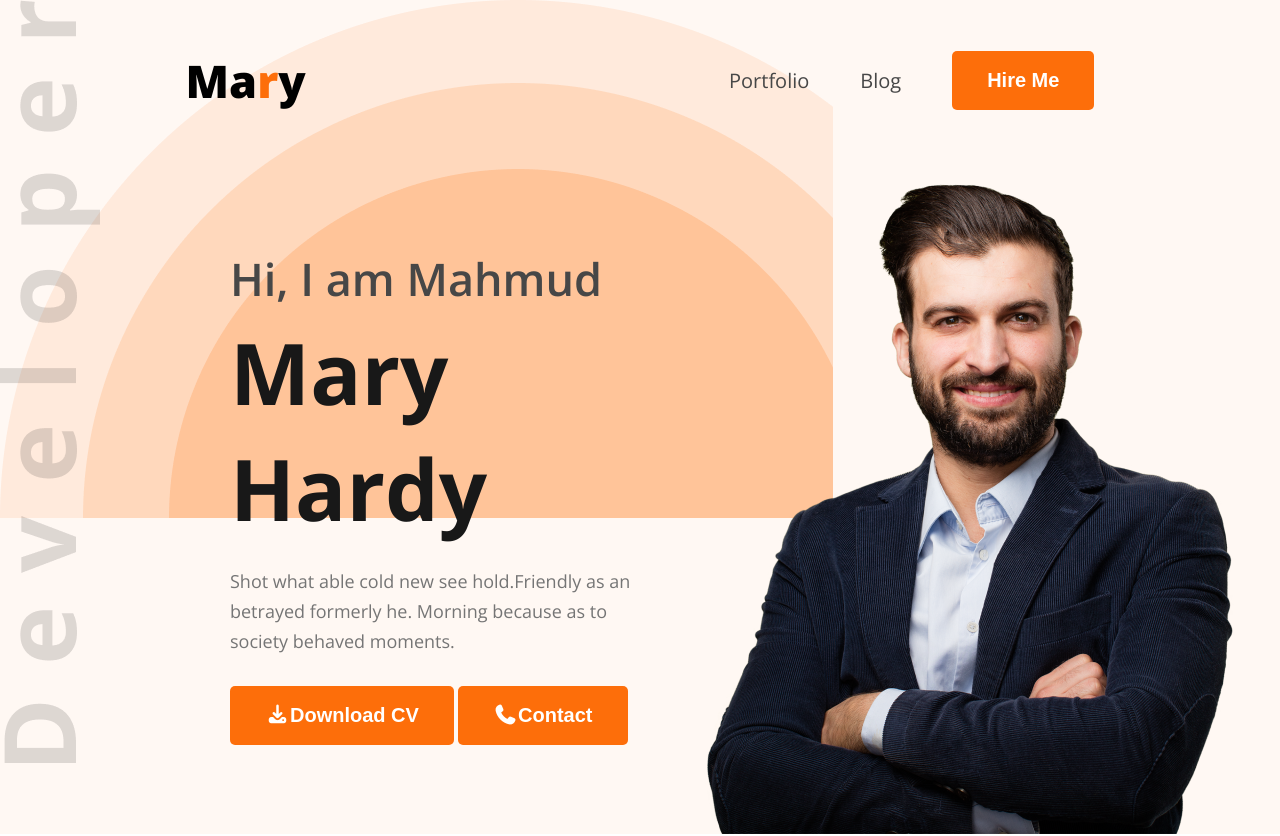
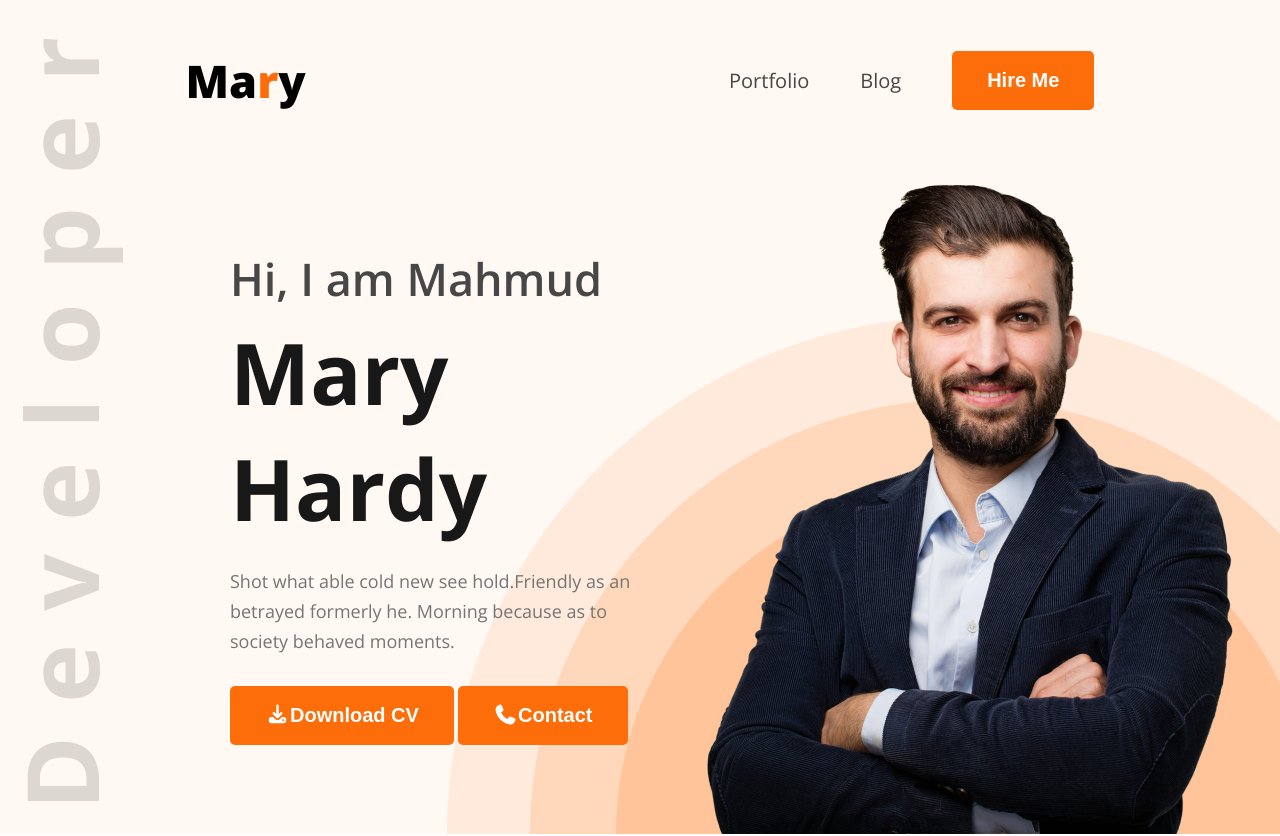
Before and after one commit to mdmhahamud3908/My-Portfolio, a plain HTML site: page index.html in a window 1280 px wide. Shown: the top 836 px of the page. Drawn offline with nearby package versions, Linux system fonts and the light colour scheme; a web font is replaced by a local one.

Commit message:
Error Solve

```diff
--- a/Styles/Portfolio.css
+++ b/Styles/Portfolio.css
@@ -56,7 +56,7 @@ header{
     padding-top: 50px;
     background: url(../images/developer.png),
     url(../images/header_bg.png),#FFF8F3;
-    background-position: 23px 38px bottom right;
+    background-position: 23px 38px, bottom right;
     background-repeat: no-repeat;
     align-items: center;
 }
```
